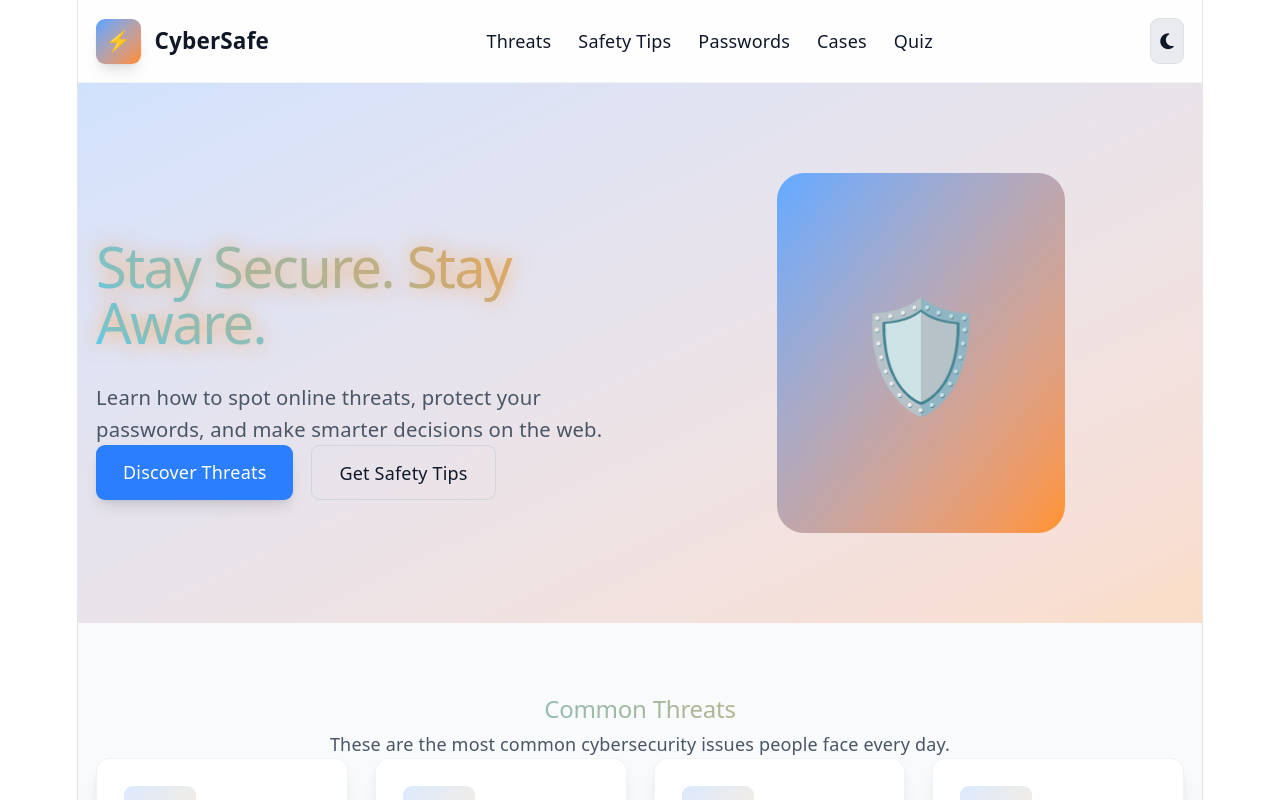
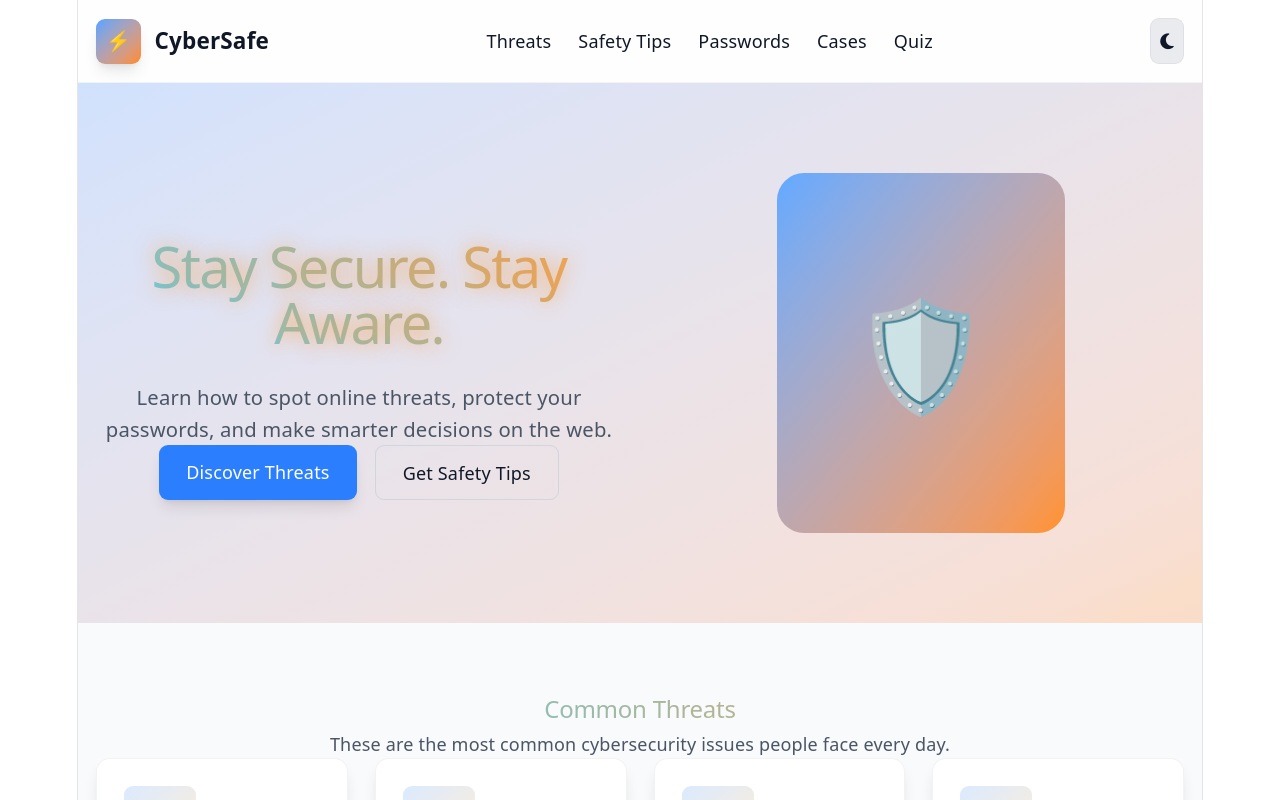
Before and after one commit to asdcreations4166-ctrl/cybersafe-react, a React (Vite) app: page / in a window 1280 px wide. Shown: the top 800 px of the page. Built offline with nearby package versions, Linux system fonts and the light colour scheme.

Commit message:
Center hero text alignment for better consistency across devices

```diff
--- a/src/App.jsx
+++ b/src/App.jsx
@@ -80,12 +80,12 @@
       {/* Hero */}
       <section id="home" className="py-20 bg-gradient-to-br from-blue-500/20 to-orange-500/20">
         <div className="max-w-screen-2xl mx-auto px-4 grid md:grid-cols-2 gap-8 items-center">
-          <div className="text-center md:text-left">
+          <div className="text-center">
             <h1 className="hero-title text-4xl md:text-6xl font-bold mb-4">Stay Secure. Stay Aware.</h1>
             <p className="text-lg mb-6 text-gray-600 dark:text-gray-300">
               Learn how to spot online threats, protect your passwords, and make smarter decisions on the web.
             </p>
-            <div className="flex flex-col sm:flex-row gap-4 justify-center md:justify-start">
+            <div className="flex flex-col sm:flex-row gap-4 justify-center">
               <a href="#threats" className="bg-blue-500 text-white px-6 py-3 rounded-lg hover:bg-blue-600 transition-all duration-200 shadow-lg hover:shadow-xl">Discover Threats</a>
               <a href="#tips" className="border border-gray-300 dark:border-gray-600 px-6 py-3 rounded-lg hover:bg-gray-100 dark:hover:bg-gray-800 transition-all duration-200">Get Safety Tips</a>
             </div>
```
